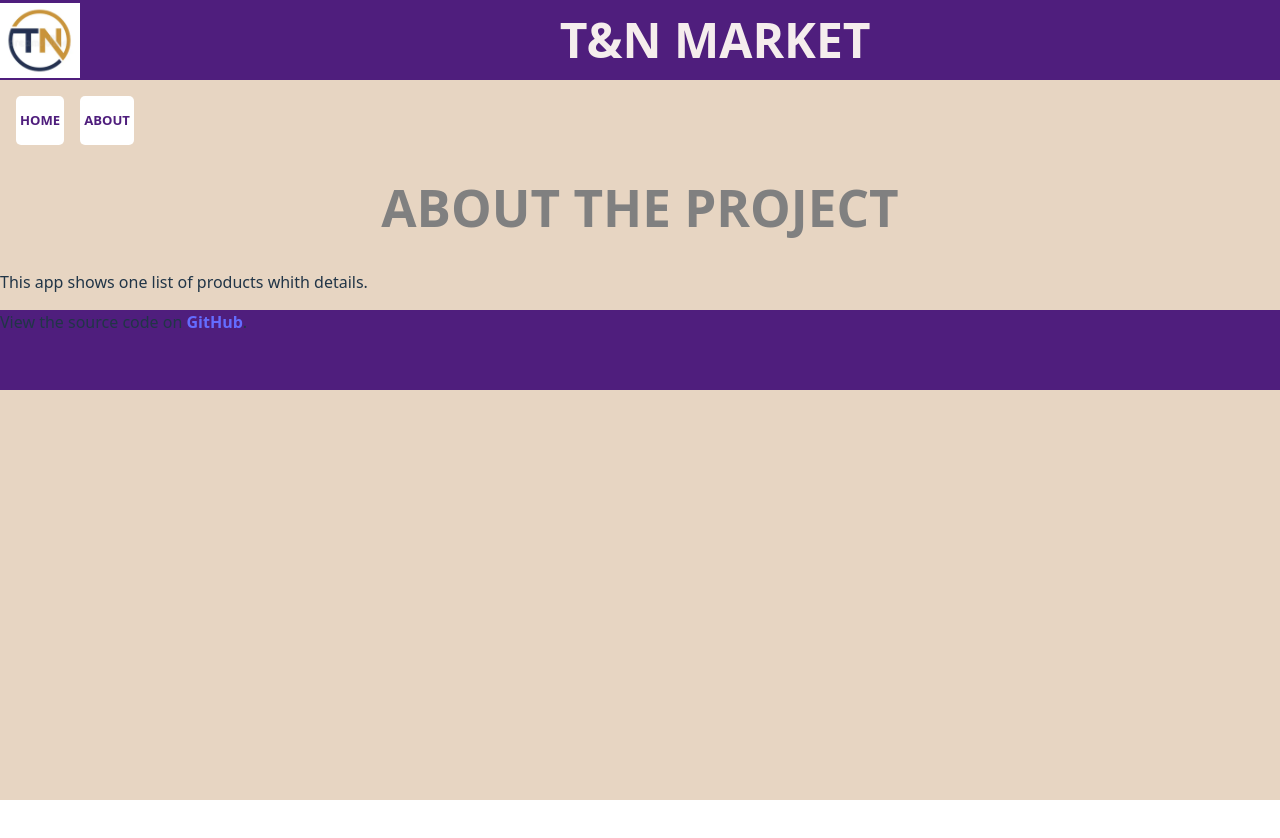
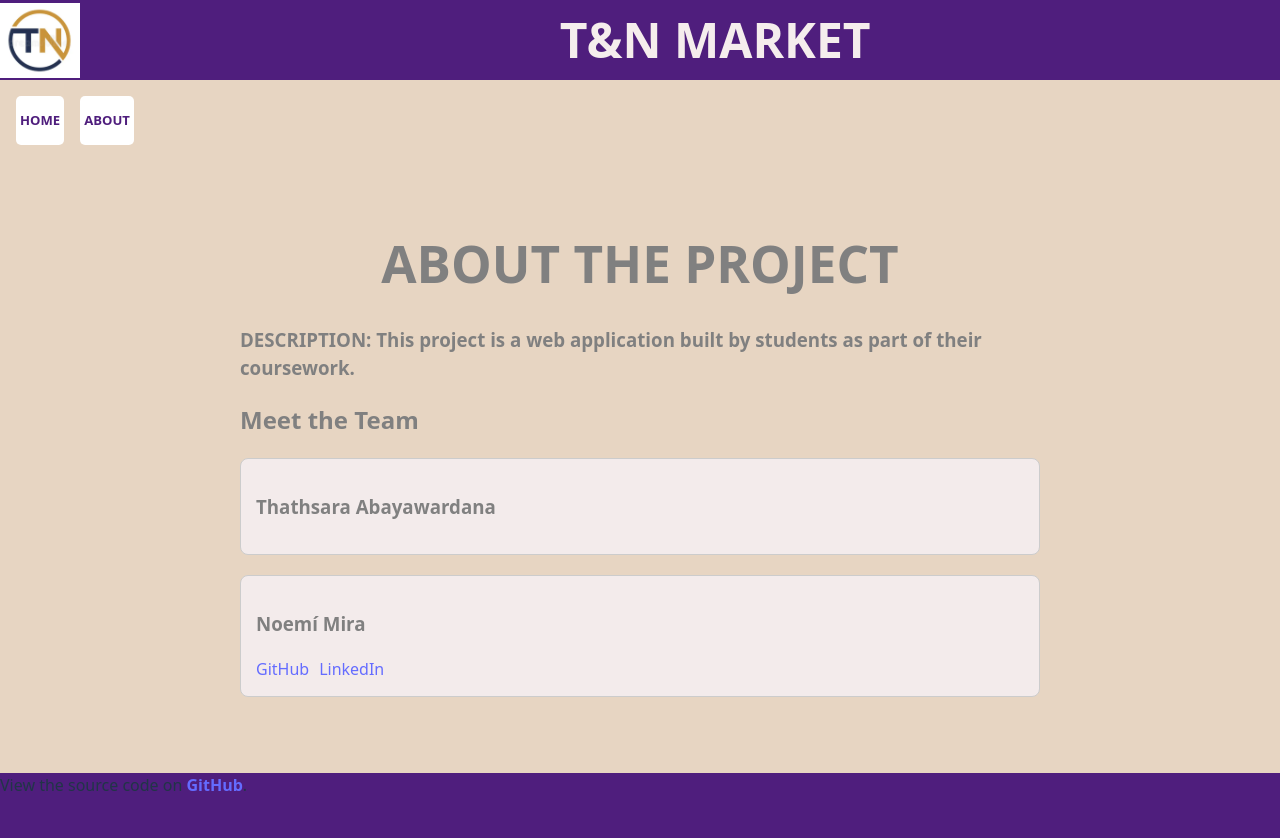
Before and after one commit to thathsaraudari/Mini-E-commerce-Admin, a React (Vite) app in the folder Mini-e-commerce-admin/: page /about in a window 1280 px wide. Shown: the top 838 px of the page. Before the commit the page ends 800 px from the top, so only its background shows below. Built offline with nearby package versions, Linux system fonts and the light colour scheme.

Commit message:
new AboutPage

```diff
--- a/Mini-e-commerce-admin/src/pages/AboutPage.jsx
+++ b/Mini-e-commerce-admin/src/pages/AboutPage.jsx
@@ -1,12 +1,42 @@
-import React from 'react'
 
 function AboutPage () {
   return (
-    <div>
+    <div style={{
+      padding: '40px',
+      maxWidth: '800px',
+      margin: '0 auto'
+    }}>
       <h1>ABOUT THE PROJECT</h1>
-      <p>This app shows one list of products whith details.</p>
+      <h3 style={{color: "grey"}}>
+        DESCRIPTION: This project is a web application built by students as part of their coursework.
+      </h3>
+
+      <h2 style={{color: "grey"}}>Meet the Team</h2>
+      <div style={{
+        border: '1px solid #ccc',
+        borderRadius: '8px',
+        padding: '15px',
+        marginBottom: '20px',
+        background: '#f3ebebff'
+      }}>
+        <h3 style={{ color: "grey"}}>Thathsara Abayawardana</h3>
+
+
+      </div>
+
+      <div style={{
+        border: '1px solid #ccc',
+        borderRadius: '8px',
+        padding: '15px',
+        marginBottom: '20px',
+        background: '#f3ebebff'
+      }}>
+        <h3 style={{ color: "grey"}}>Noemí Mira</h3>
+        <a href="https://github.com/NMN-germany" target="_blank" rel="noopener noreferrer" style={{ marginRight: '10px'}}>GitHub</a>
+        <a href="https://www.linkedin.com/in/noemi-mira-navarro/" target="_blank" rel="noopener noreferrer">LinkedIn</a>
+      </div>
     </div>
-  )
-}
+  );
+};
 
-export default AboutPage
+export default AboutPage;
```
